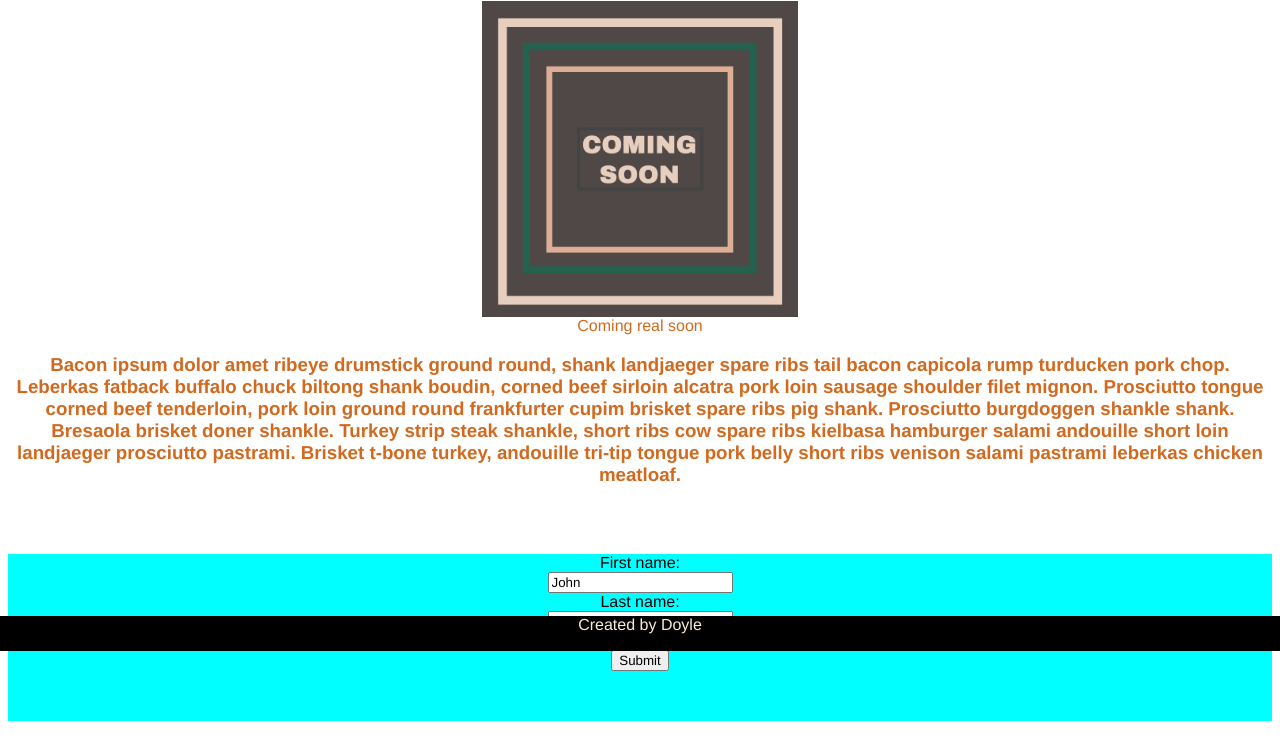
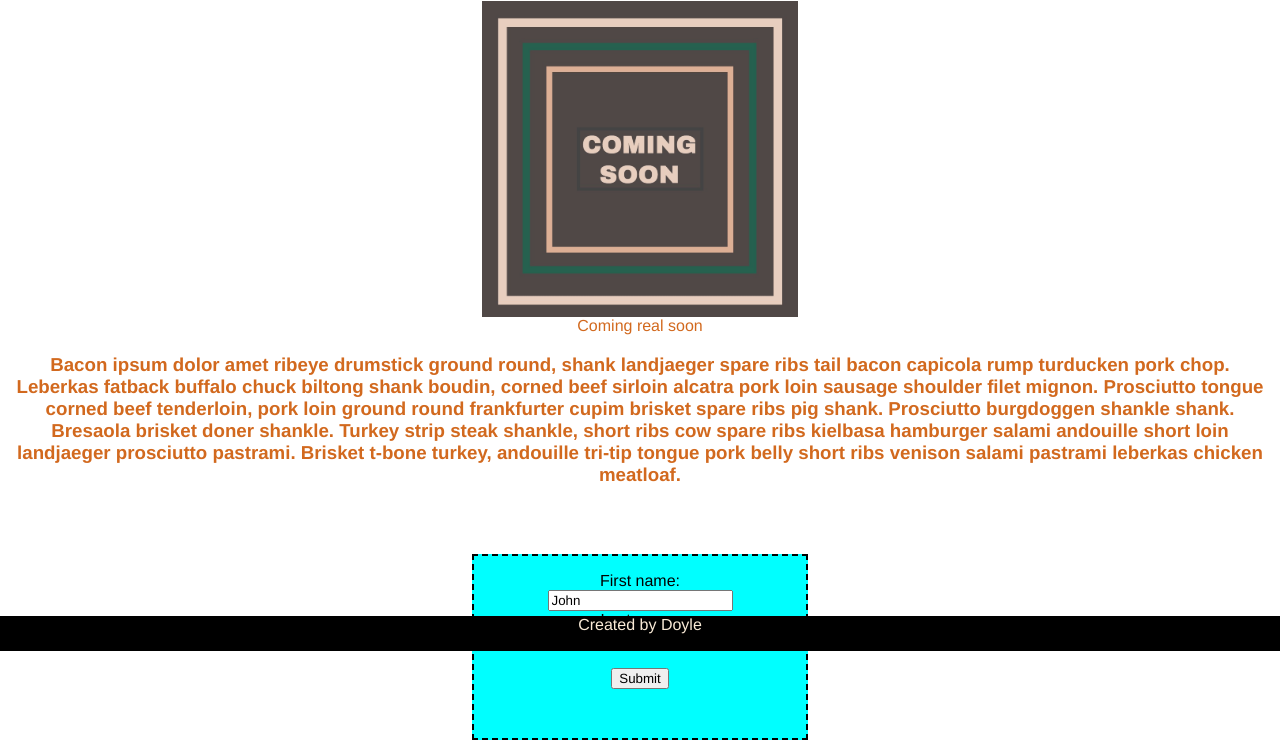
Before and after one commit to DoyleMartin/Miniproject, a plain HTML site: page assets/mini project/index.html in a window 1280 px wide. Shown: the part 149-897 px from the top of the page. Drawn offline with Linux system fonts and the light colour scheme.

Commit message:
final commit

```diff
--- a/assets/mini project/style.css
+++ b/assets/mini project/style.css
@@ -52,8 +52,11 @@ h3{
 }
 
 form{
-padding-bottom: 50px;
+padding: 1em;
 text-align: center;
 background-color: aqua;
-
+border: dashed 2px black;
+margin: auto;
+width: 300px;
+height: 150px;
 }
```
